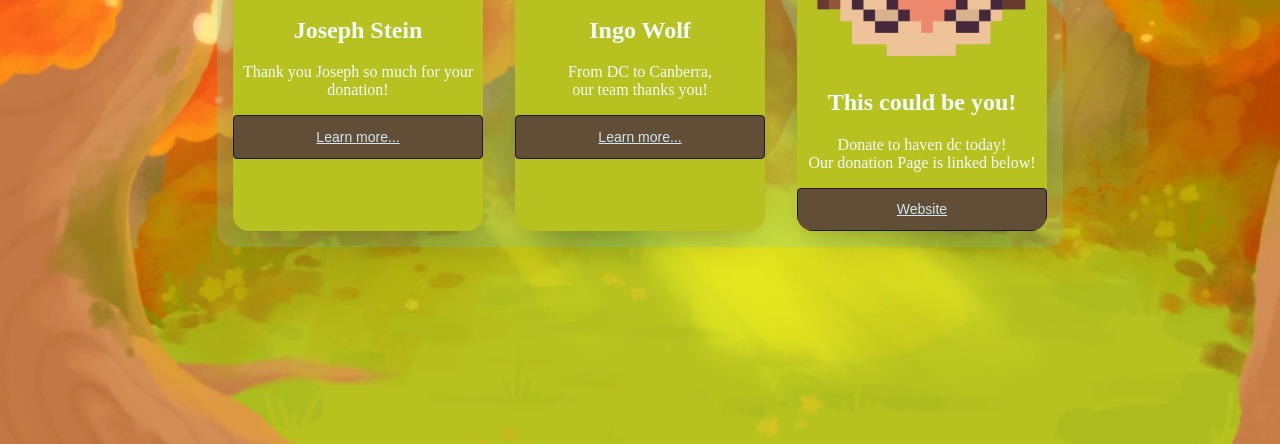
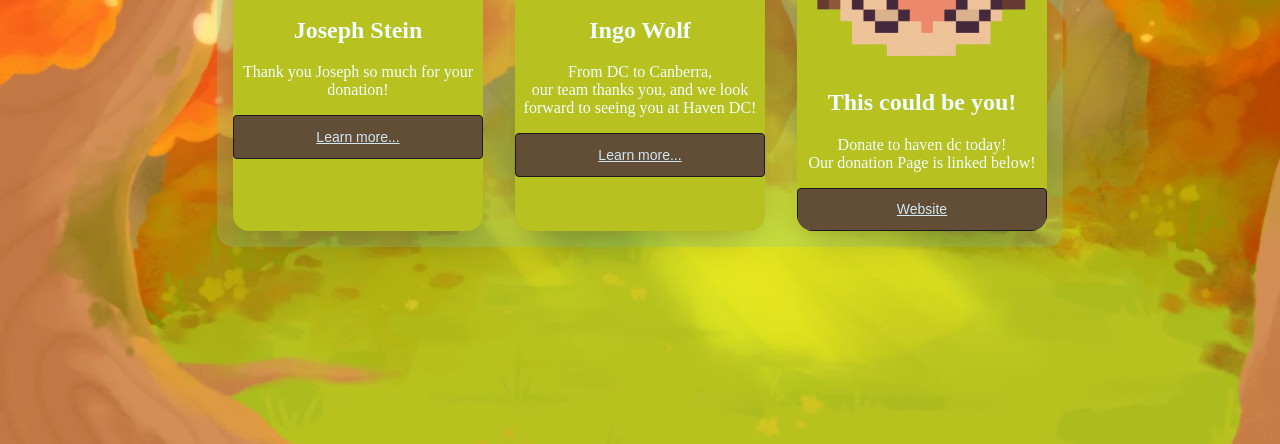
Before and after one commit to Dandililacs/individualHavenDCDonations, a plain HTML site: page index.html in a window 1280 px wide. Shown: the part 356-800 px from the top of the page. Drawn offline with Linux system fonts and the light colour scheme; a web font is replaced by a local one.

Commit message:
beep
beep

```diff
--- a/index.html
+++ b/index.html
@@ -1,10 +1,10 @@
 <!DOCTYPE html>
 <html lang="en">
-<!--THIS IS ALL COPIED FROM A PREV PROJECT-->
+<!--THIS IS ALL COPIED FROM A PREV PROJECT I AM NOT SUBMITTING THIS FOR ANYTHING-->
 <head>
     <meta charset="UTF-8" />
     <meta name="viewport" content="width=device-width, initial-scale=1.0" />
-    <title>Cement-Team</title>
+    <title>Haven DC</title>
     <link href="https://fonts.googleapis.com/css2?family=Fredoka+One&display=swap" rel="stylesheet">
     <link href="https://fonts.googleapis.com/css2?family=Playpen+Sans&display=swap" rel="stylesheet">
     <link rel="stylesheet" href="style.css" />
@@ -36,7 +36,7 @@
                         <div class = profileYenthyPicture><img src = "https://ca.slack-edge.com/E09V59WQY1E-U0923H02Y3B-7e7cd4abf6a0-1024"></div>
                         <div class = profileYenthyBody>
                             <h2>Ingo Wolf</h2>
-                            <p>From DC to Canberra, <br> our team thanks you!</p>
+                            <p>From DC to Canberra, <br> our team thanks you, and we look <br> forward to seeing you at Haven DC!</p>
                             <button class = "buttoning"><a href ="https://ingo.au" target="_blank"> Learn more...</a></button>
                         </div>
                     </div>
```
